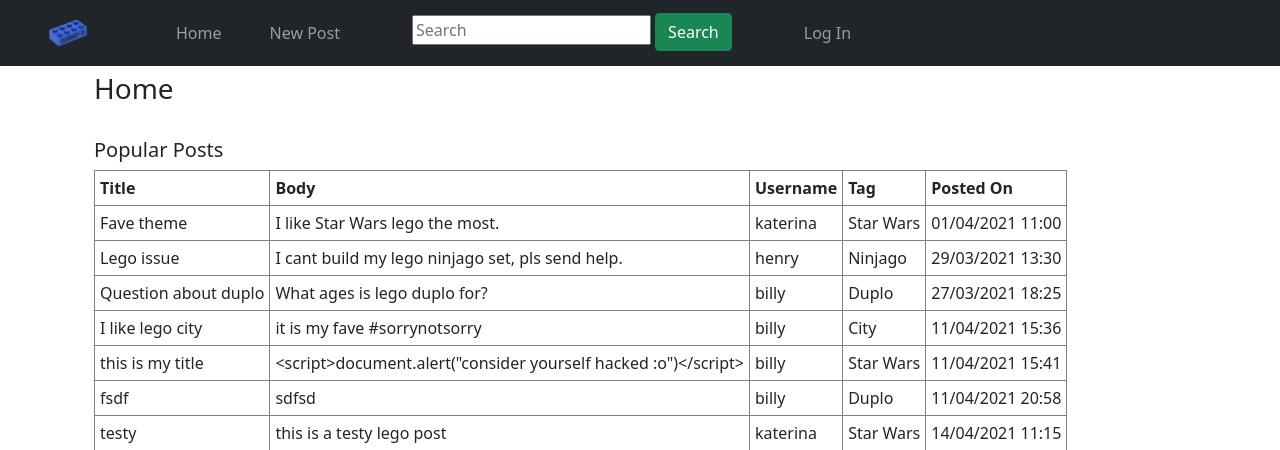
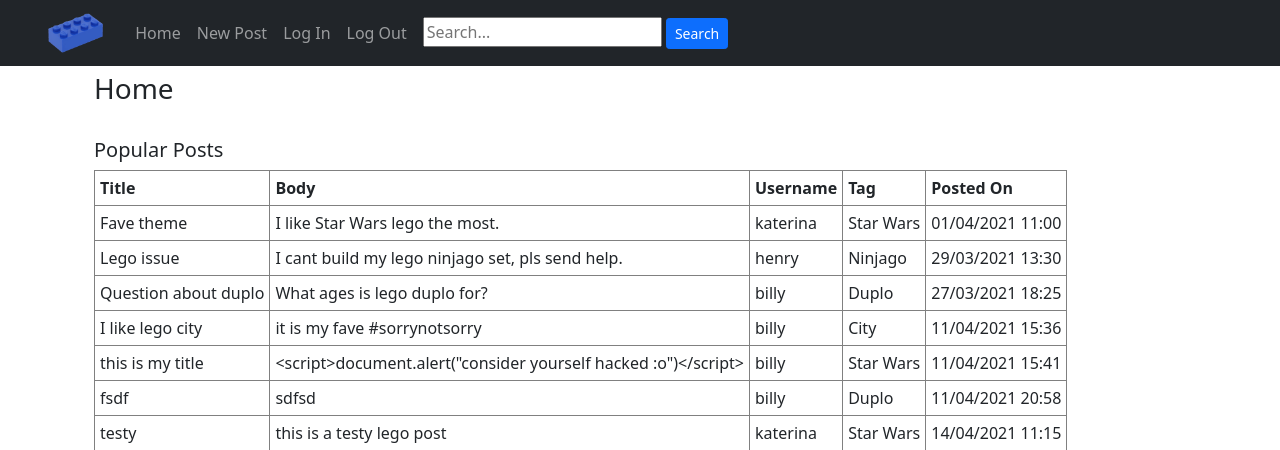
Before and after one commit to beckylloyd/DSS-CW2-GROUP-13, a Flask app: page / in a window 1280 px wide. Shown: the top 450 px of the page. Run offline with Flask 2, Linux system fonts and the light colour scheme; data comes from the database, SQL or seed files in the repository; both versions use the stored data as it was after the commit; parts of the project's set-up code (start-up, migrations or seed data) failed here and were passed over; some libraries are stand-ins or nearby versions.

Commit message:
- Added search functionality, responds with any matches from post title, body, tag name and username

```diff
--- a/DBConnect.py
+++ b/DBConnect.py
@@ -4,11 +4,9 @@ Connects with SQLite DB
 """
 
 import sqlite3
+import time
 from sqlite3 import Error
 from random import random
-
-import time
-
 from datetime import datetime
 
 DATABASE = r"sqlite.db"
@@ -94,9 +92,6 @@ def users_get_id(username):
         return row[0]
     return None
 
-
-
-
 """
 Get the username associated with the id
 id: id to search for
@@ -138,7 +133,6 @@ def users_search_user(username):
     if (row is not None):
         return row[1]
     return None
-
 
 """
 select all users from the DB
@@ -195,6 +189,8 @@ def users_delete(id):
         if conn:
             conn.close()
 
+
+
 """
 select all posts in the db
 
@@ -203,6 +199,11 @@ returns: list of all posts
 def posts_get_all():
     return select_all("posts")
 
+"""
+insert post into the db
+post: post t insert (title, body, tag)
+user_id: id of user currently logged in
+"""
 def posts_insert(post, user_id):
     # find post_id based on last post in db
     all_posts = posts_get_all()
@@ -237,6 +238,9 @@ def posts_insert(post, user_id):
     finally:
         if conn:
             conn.close()
+
+
+
 """
 get the name of a tag from the id
 
@@ -265,7 +269,6 @@ def tags_get_id(name):
     else:
         return None
 
-
 """
 get just the names of all tags in the db
 
@@ -277,6 +280,8 @@ def tags_get_all_names():
     for tag in tags:
         names.append(tag[1])
     return names
+
+
 
 """
 log in to the application
@@ -312,14 +317,46 @@ def login(username, password):
         return False, "Error logging in :("
 
 
+"""
+search the db
+term: user input from the search bar
+
+returns: posts found matching the term
+"""
+def search(term):
+
+    sql_query = "SELECT * FROM full_posts WHERE title LIKE ? UNION SELECT * FROM full_posts WHERE body LIKE ? UNION SELECT * FROM full_posts WHERE name LIKE ? UNION SELECT * FROM full_posts WHERE username LIKE ?;"
+    parameters = ('%' + term + '%', '%' + term + '%','%' + term + '%','%' + term + '%' )
+    rows = None
+    conn = None
+    try:
+        # get a db connection
+        conn = connect()
+        # create a cursor
+        cur = conn.cursor()
+        # execute statement
+        cur.execute(sql_query, parameters)
+        rows = cur.fetchall()
+    except Error as e:
+        print("SEARCH ERROR: ", e)
+        exit(0)
+    finally:
+        if conn:
+            conn.close()
+    return rows
+
+
 # just a temp method
 # will be properly written in utilities
 def parse_text(text):
     return text
 
 
-# if __name__ == '__main__':
-#     posts_insert(("title", "body", "Star Wars"), 2)
+if __name__ == '__main__':
+    result = search('billy')
+
+    for each in result:
+        print(each)
     # print(users_get_id('katerina'))
     # print(users_get_username(1))
     # print(users_get_password('katerina'))
--- a/main.py
+++ b/main.py
@@ -17,7 +17,7 @@ dateTimeFormat = dateFormat + " %H:%M"
 locale.setlocale(locale.LC_ALL, 'en_GB')
 
 # id of the current user
-# TODO make more secure
+# use sessions instead
 user_id = None
 
 
@@ -76,6 +76,22 @@ def userLogIn():
     print(user_id)
     return render_template('logIn.html', message=message)
 
+@app.route('/logOut')
+def logOut():
+    global user_id
+    user_id = None
+    allPosts = DBConnect.posts_get_all()
+    posts = []
+    for post in allPosts:
+        username = DBConnect.users_get_username(post[6])
+        tag = DBConnect.tags_get_name(post[5])
+        datetime = post[3] + " " + post[4]
+        posts.append([post[1], post[2], username, tag, datetime])
+
+    cols = ["Title", "Body", "Username", "Tag", "Posted On"]
+    return render_template('index.html', col_names=cols, rows=posts)
+
+
 # show new post page
 @app.route('/newPost')
 def newPost():
@@ -109,9 +125,18 @@ def makeNewPost():
     return render_template('newPost.html', tag_values=tags, msg1=msg)
 
 # search for a post
-@app.route('/search')
+@app.route('/search', methods=['GET'])
 def search():
-    return render_template('searchResults.html')
+    search_term = request.args["search_term"]
+    posts = []
+    results = DBConnect.search(search_term)
+    for item in results:
+        datetime = item[3] + " " + item[4]
+        posts.append([item[1], item[2], datetime, item[5], item[6]])
+    cols = ["Title", "Body", "Date posted", "Tag", "User"]
+
+    return render_template('searchResults.html', search_term = search_term, col_names = cols, rows = posts)
+
 
 
 if __name__ == '__main__':
--- a/templates/base.html
+++ b/templates/base.html
@@ -3,42 +3,43 @@
 <head>
     <meta charset="UTF-8">
     <link href="/static/css/bootstrap.min.css" rel="stylesheet" media="screen">
+
+    <link rel="icon" href="/static/favicon.ico">
     <title>Brickin' it</title>
 </head>
 <body>
 <!-- Navigation -->
-<nav class="navbar navbar-expand-sm bg-dark navbar-dark fixed-top" id="mainNav">
+<nav class="navbar navbar-expand-sm bg-dark navbar-dark fixed-top px-5" id="mainNav">
 
     <!--logo-->
-    <a class="navbar-brand px-5" href="/home">
-        <img src="static/lego_logo.png" alt = "Brickin it" style="width:40px;">
+    <a class="navbar-brand" href="/home">
+        <img src="static/lego_logo_2.png" alt="Brickin it" style="height:40px;">
     </a>
+    <ul class="navbar-nav px-2">
+        <li class="nav-item">
+            <a class="nav-link" href="/home">Home</a>
+        </li>
 
+        <li class="nav-item">
+            <a class="nav-link" href="/newPost">New Post</a>
+        </li>
 
-    <!-- navbar links -->
-    <div class="collapse navbar-collapse" id="navbarResponsive">
-        <ul class="navbar-nav ml-auto">
-            <li class="nav-item px-3">
-                <a class="nav-link" href="/home">Home</a>
-            </li>
+        <li class="nav-item">
+            <a class="nav-link glyphicon glyphicon-user" href="/logIn">Log In</a>
+        </li>
 
-            <li class="nav-item px-3">
-                <a class="nav-link" href="/newPost">New Post</a>
-            </li>
+        <li class="nav-item">
+            <a class="nav-link " href="/logOut">Log Out</a>
+        </li>
+    </ul>
 
-            <form class="form-inline px-5" action="/search">
-                <input type="text" placeholder="Search">
-                <button class="btn btn-success" type="submit">Search</button>
-            </form>
-
-            <li class="nav-item px-3">
-                <a class="nav-link" href="/logIn">Log In</a>
-            </li>
-        </ul>
-    </div>
-
+    <form class="form-inline" action="/search">
+        <input type="text" placeholder="Search..." name="search_term">
+        <button class="btn btn-primary btn-sm glyphicon glyphicon-search" type="submit">Search</button>
+    </form>
 
 </nav>
+
 <br>
 <br>
 <br>
```
Also changed, not shown: db_statements/statements.txt (added, +15 -0 lines), templates/searchResults.html (+26 -2 lines), sqlite.db, static/favicon.ico (added), static/lego_logo.png, static/lego_logo_2.png (added).
